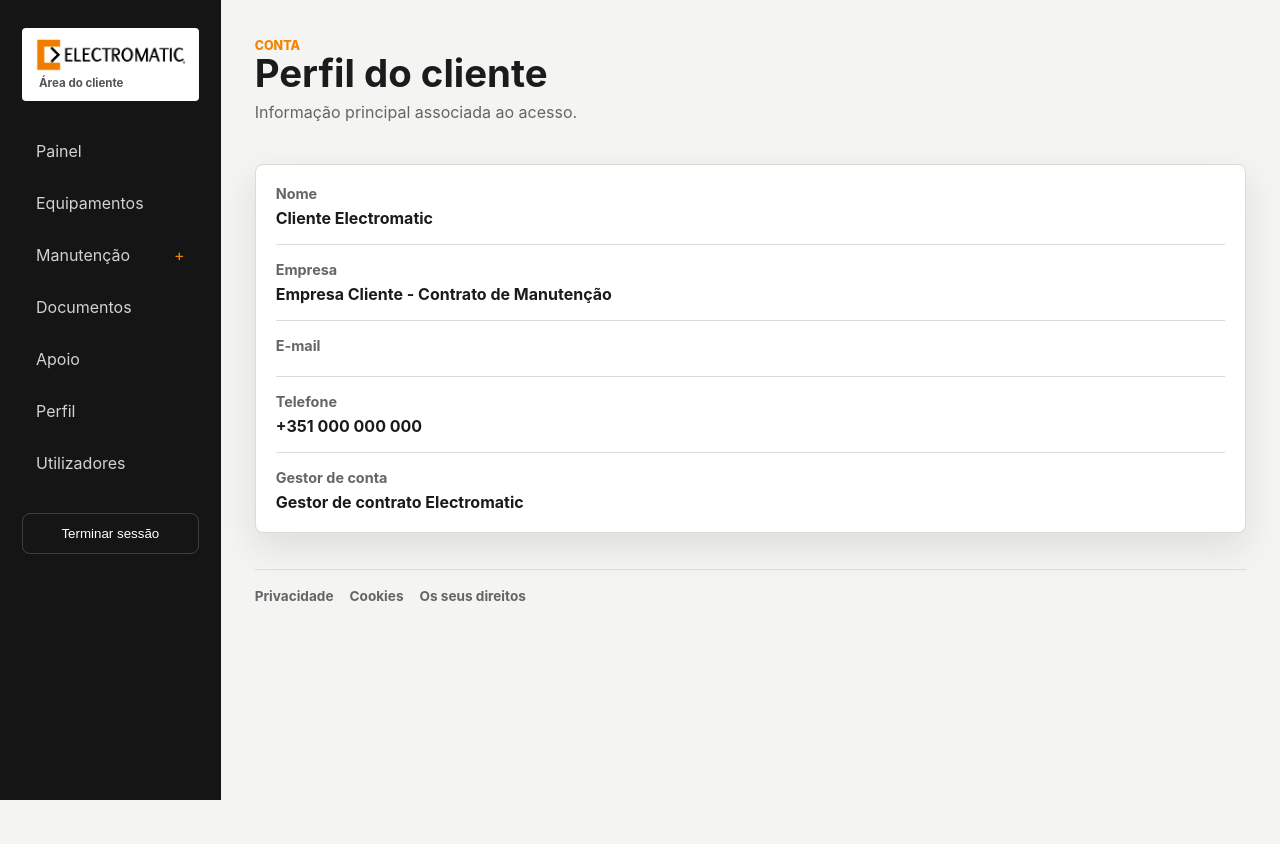
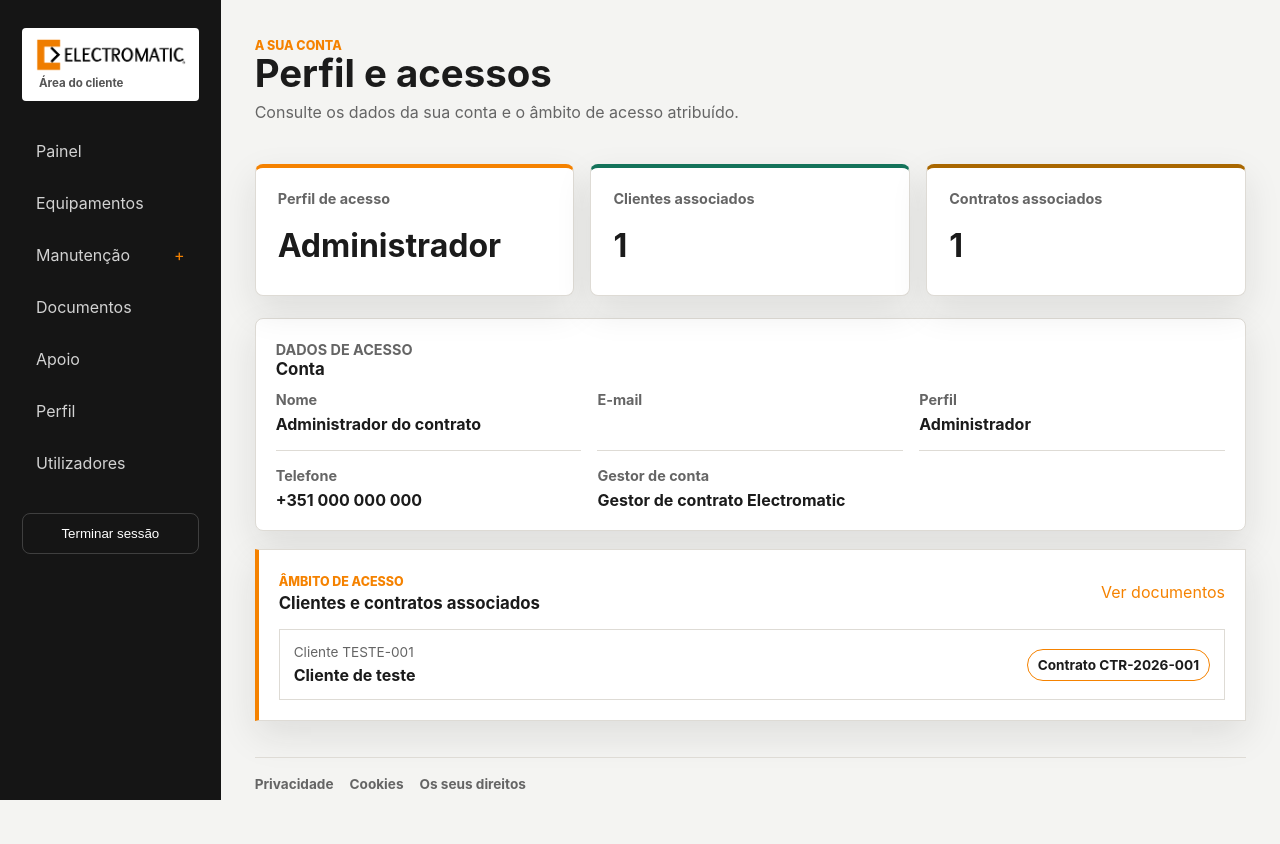
Before and after one commit to temoteotembeelectromatic/areacliente, a Flask app: page /perfil in a window 1280 px wide. Before the commit the page ends 800 px from the top, so only its background shows below. Run offline with Flask 3, Linux system fonts and the light colour scheme; the visitor is signed in with stand-in values (Sample User, id 1); parts of the project's set-up code (start-up, migrations or seed data) failed here and were passed over; some libraries are stand-ins or nearby versions.

Commit message:
Align profile with customer access context

```diff
--- a/app.py
+++ b/app.py
@@ -1669,7 +1669,19 @@ def apoio():
 @app.route("/perfil")
 @login_required
 def perfil():
-    return render_template("profile.html", profile=client_profile)
+    user = current_user()
+    clients = external_client_rows(current_allowed_client_numbers())
+    contracts = relevant_contracts()
+    profile = dict(client_profile)
+    profile["name"] = user.get("name") or client_profile["name"]
+    profile["email"] = user.get("email") or client_profile["email"]
+    return render_template(
+        "profile.html",
+        profile=profile,
+        user_role=user.get("role", "Utilizador"),
+        clients=clients,
+        contracts=contracts,
+    )
 
 
 @app.route("/utilizadores", methods=["GET", "POST"])
--- a/static/styles.css
+++ b/static/styles.css
@@ -533,21 +533,78 @@ select:focus {
   justify-items: end;
 }
 
+.profile-summary-grid {
+  grid-template-columns: repeat(3, minmax(0, 1fr));
+}
+
 .profile-panel {
-  display: grid;
+  margin-bottom: 18px;
+}
+
+.profile-details {
+  display: grid;
+  grid-template-columns: repeat(3, minmax(0, 1fr));
   gap: 16px;
 }
 
-.profile-panel div {
+.profile-details div {
   display: grid;
   gap: 6px;
   border-bottom: 1px solid var(--border);
   padding-bottom: 16px;
 }
 
-.profile-panel div:last-child {
+.profile-details div:nth-last-child(-n + 2) {
   border-bottom: 0;
   padding-bottom: 0;
+}
+
+.profile-access-panel {
+  margin-bottom: 18px;
+}
+
+.profile-client-list {
+  display: grid;
+  gap: 10px;
+}
+
+.profile-client-item {
+  display: flex;
+  align-items: center;
+  justify-content: space-between;
+  gap: 18px;
+  border: 1px solid var(--border);
+  padding: 14px;
+}
+
+.profile-client-item > div:first-child {
+  display: grid;
+  gap: 5px;
+}
+
+.profile-client-item span {
+  color: var(--muted);
+  font-size: 0.85rem;
+}
+
+.profile-contract-links {
+  display: flex;
+  flex-wrap: wrap;
+  justify-content: flex-end;
+  gap: 8px;
+}
+
+.profile-contract-links a {
+  border: 1px solid var(--brand);
+  border-radius: 999px;
+  padding: 7px 10px;
+  color: var(--text);
+  font-size: 0.85rem;
+  font-weight: 700;
+}
+
+.profile-contract-links a:hover {
+  background: var(--electric-soft);
 }
 
 .equipment-grid {
@@ -2078,9 +2135,30 @@ textarea:focus {
   .login-panel,
   .content-grid,
   .summary-grid,
+  .profile-summary-grid,
+  .profile-details,
   .equipment-grid,
   .dashboard-contract-list {
     grid-template-columns: 1fr;
+  }
+
+  .profile-details div:nth-last-child(-n + 2) {
+    border-bottom: 1px solid var(--border);
+    padding-bottom: 16px;
+  }
+
+  .profile-details div:last-child {
+    border-bottom: 0;
+    padding-bottom: 0;
+  }
+
+  .profile-client-item {
+    align-items: flex-start;
+    flex-direction: column;
+  }
+
+  .profile-contract-links {
+    justify-content: flex-start;
   }
 
   .login-copy {
--- a/templates/profile.html
+++ b/templates/profile.html
@@ -3,24 +3,46 @@
 {% block content %}
   <header class="page-header">
     <div>
-      <span class="eyebrow">Conta</span>
-      <h1>Perfil do cliente</h1>
-      <p>Informação principal associada ao acesso.</p>
+      <span class="eyebrow">A sua conta</span>
+      <h1>Perfil e acessos</h1>
+      <p>Consulte os dados da sua conta e o âmbito de acesso atribuído.</p>
     </div>
   </header>
 
+  <section class="summary-grid profile-summary-grid">
+    <article class="summary-card neutral">
+      <span>Perfil de acesso</span>
+      <strong>{{ user_role }}</strong>
+    </article>
+    <article class="summary-card success">
+      <span>Clientes associados</span>
+      <strong>{{ clients|length }}</strong>
+    </article>
+    <article class="summary-card warning">
+      <span>Contratos associados</span>
+      <strong>{{ contracts|length }}</strong>
+    </article>
+  </section>
+
   <section class="panel profile-panel">
+    <div class="panel-header">
+      <div>
+        <span class="eyebrow">Dados de acesso</span>
+        <h2>Conta</h2>
+      </div>
+    </div>
+    <div class="profile-details">
     <div>
       <span>Nome</span>
       <strong>{{ profile.name }}</strong>
     </div>
     <div>
-      <span>Empresa</span>
-      <strong>{{ profile.company }}</strong>
+      <span>E-mail</span>
+      <strong>{{ profile.email }}</strong>
     </div>
     <div>
-      <span>E-mail</span>
-      <strong>{{ profile.email }}</strong>
+      <span>Perfil</span>
+      <strong>{{ user_role }}</strong>
     </div>
     <div>
       <span>Telefone</span>
@@ -30,5 +52,37 @@
       <span>Gestor de conta</span>
       <strong>{{ profile.account_manager }}</strong>
     </div>
+    </div>
+  </section>
+
+  <section class="dashboard-contracts profile-access-panel">
+    <div class="panel-header">
+      <div>
+        <span class="eyebrow">Âmbito de acesso</span>
+        <h2>Clientes e contratos associados</h2>
+      </div>
+      <a href="{{ url_for('documentos') }}">Ver documentos</a>
+    </div>
+    {% if clients %}
+      <div class="profile-client-list">
+        {% for client in clients %}
+          <article class="profile-client-item">
+            <div>
+              <span>Cliente {{ client.number }}</span>
+              <strong>{{ client.name }}</strong>
+            </div>
+            <div class="profile-contract-links">
+              {% for contract in contracts if contract.client_number == client.number %}
+                <a href="{{ url_for('documentos_contrato', contract_number=contract.number) }}">Contrato {{ contract.number }}</a>
+              {% else %}
+                <span>Sem contratos atribuídos</span>
+              {% endfor %}
+            </div>
+          </article>
+        {% endfor %}
+      </div>
+    {% else %}
+      <p class="panel-copy">Não existem clientes associados a esta conta.</p>
+    {% endif %}
   </section>
 {% endblock %}
```
